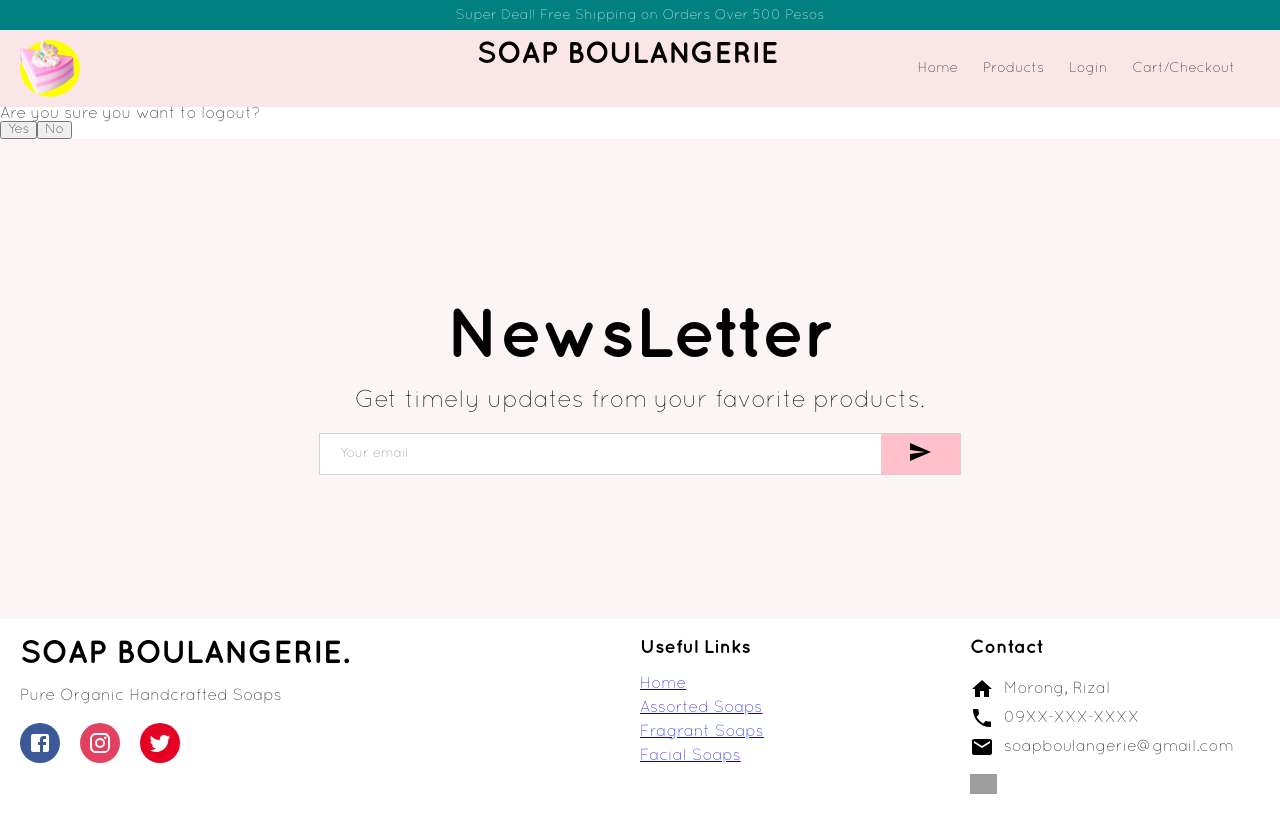
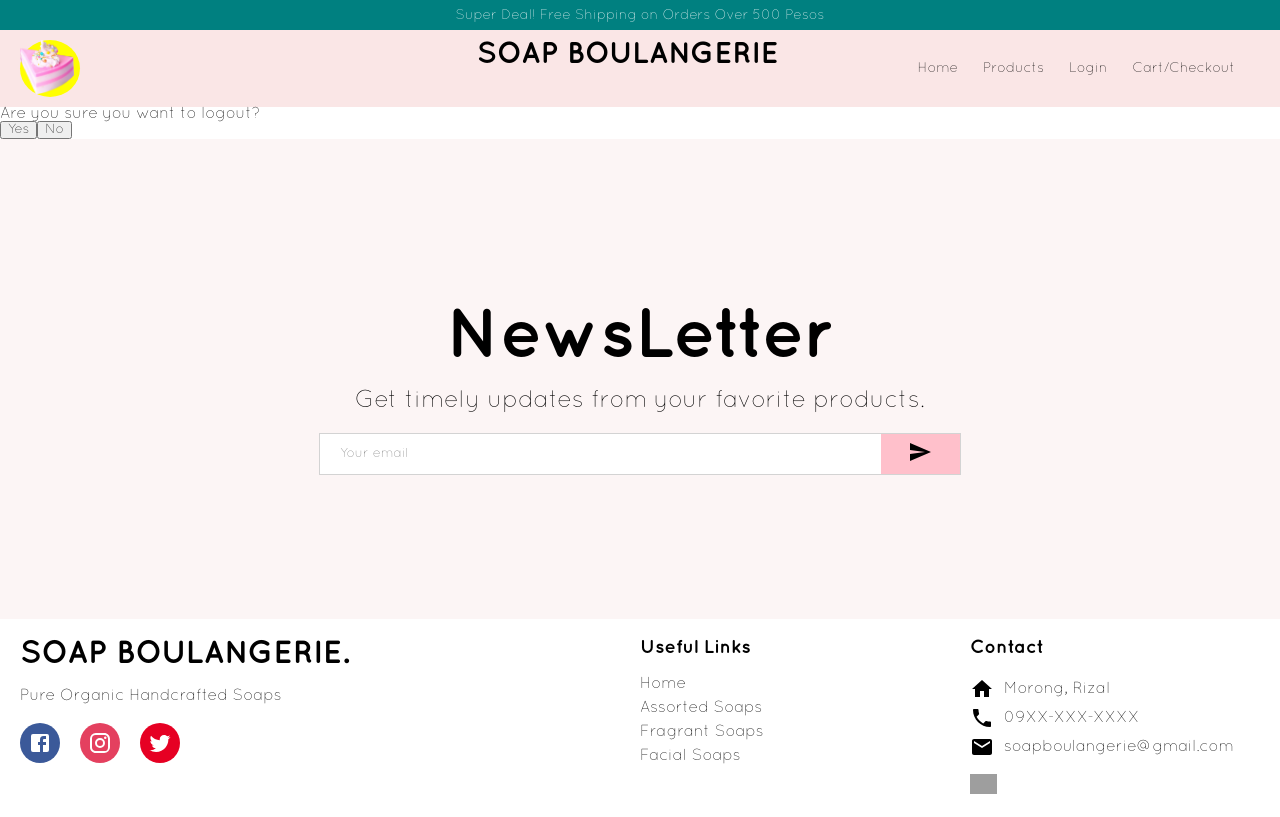
Before and after one commit to Bevs11/shop-soap-boulangerie, a React (Create React App) app in the folder client/: page /logout in a window 1280 px wide. Built offline with nearby package versions, Linux system fonts and the light colour scheme; grey boxes are pictures that could not be loaded.

Commit message:
feat: added transform to links in footer and cursor pointer to footer and newsletter

```diff
--- a/client/src/components/Footer.js
+++ b/client/src/components/Footer.js
@@ -1,6 +1,6 @@
 import { Facebook, Instagram, Twitter, Home, Phone, Email } from "@mui/icons-material";
 import styled from "styled-components";
-import { Link } from 'react-router-dom';
+import { Link, useNavigate } from 'react-router-dom';
 
 
 const Logo = styled.h1``;
@@ -45,6 +45,13 @@ list-style:none;
 const ListItem = styled.li`
 margin-bottom: 10px;
 `;
+const Links = styled.button`
+all: unset;
+cursor: pointer;
+
+&:hover {
+    transform: scale(1.2);}
+`;
 const Right = styled.div`
 flex:1;
 padding: 20px;
@@ -61,6 +68,7 @@ height: 20px;
 
     //Contains all footer items
 const Footer = () => {
+    const navigate = useNavigate();
   return (
     <Container>
 <Left>
@@ -84,16 +92,16 @@ const Footer = () => {
     </Title>
     <List>
         <ListItem>
-            <Link to='/'>Home</Link>
+            <Links onClick={() => navigate("/")}>Home</Links>
         </ListItem>
         <ListItem>
-            <Link to='/products'>Assorted Soaps</Link>
+            <Links onClick={() => navigate("/products")}>Assorted Soaps</Links>
         </ListItem>
         <ListItem>
-        <Link to='/products'>Fragrant Soaps</Link>
+            <Links onClick={() => navigate("/products")}>Fragrant Soaps</Links>
         </ListItem>
         <ListItem>
-        <Link to='/products'>Facial Soaps</Link>
+            <Links onClick={() => navigate("/products")}>Facial Soaps</Links>
         </ListItem>
     </List>
 </Center>
--- a/client/src/components/NewsLetter.js
+++ b/client/src/components/NewsLetter.js
@@ -36,6 +36,7 @@ const Button = styled.button`
 flex:1;
 border: none;
 background-color: pink;
+cursor: pointer;
 
 &:hover{
   transform: scale(1.2);
```
